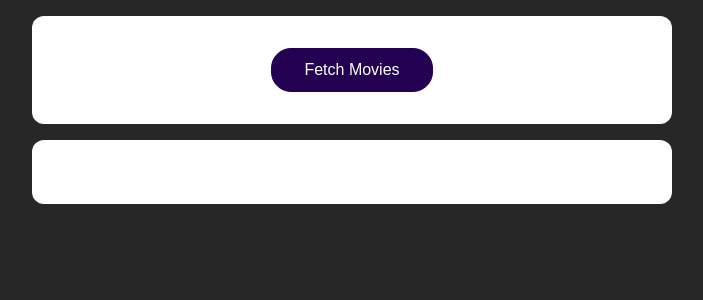
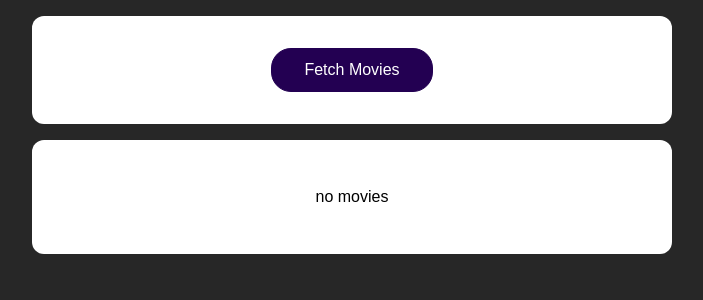
Before and after one commit to Aruns96/react-app7, a React (Create React App) app: page / in a window 1280 px wide. Shown: the top 300 px of the page, without its empty margins (288-991 px from the left). Built offline with nearby package versions, Linux system fonts and the light colour scheme.

Commit message:
Loading the application

```diff
--- a/src/App.js
+++ b/src/App.js
@@ -5,7 +5,9 @@
 
 function App() {
   const [movies,setMovieData]=useState([])
+  const [isloading,setIsLoading] = useState(false)
    const fetchmovieHandler = async()=>{
+    setIsLoading(true)
     const response = await fetch("https://swapi.dev/api/films/")
 
     const data= await response.json();
@@ -19,6 +21,7 @@
       }
     })
       setMovieData(tansformedData)
+      setIsLoading(false)
 
    }
   return (
@@ -27,7 +30,9 @@
         <button onClick={fetchmovieHandler}>Fetch Movies</button>
       </section>
       <section>
-        <MoviesList movies={movies} />
+        {!isloading && movies.length>0 && <MoviesList movies={movies} />}
+        {!isloading && movies.length ===0 && <p>no movies</p>}
+        {isloading && <p>loading...</p>}
       </section>
     </React.Fragment>
   );
```
